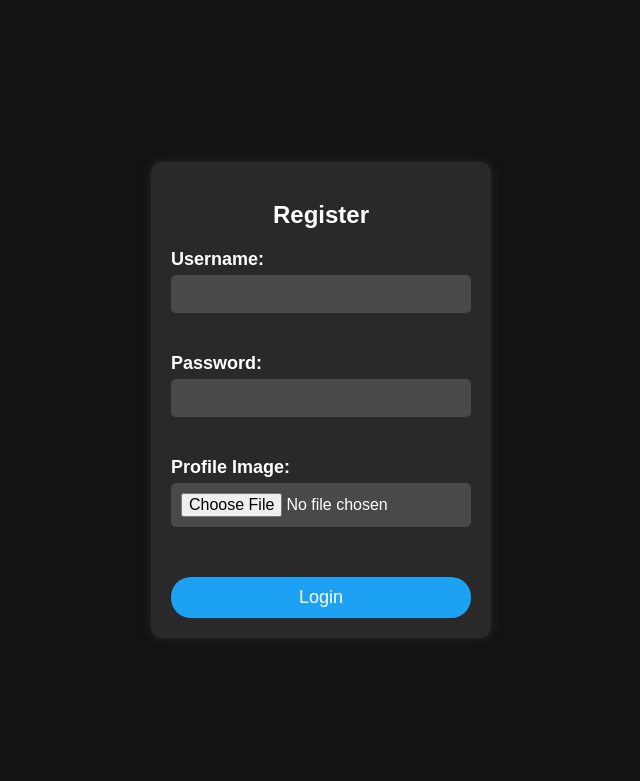
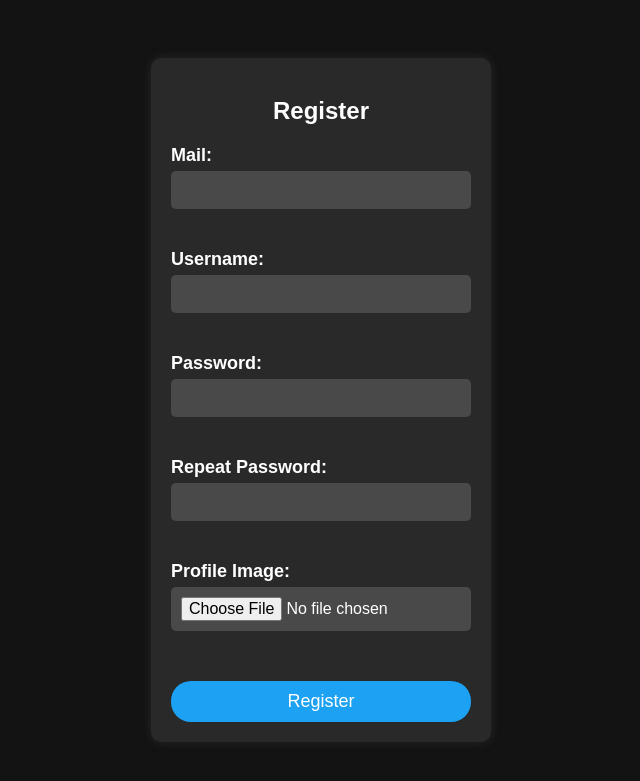
Before and after one commit to Rungrukuk/Personal_Blog_3rd_Django_App, a Django app: page /register in a window 1280 px wide. Shown: the top 781 px of the page, without its empty margins (319-959 px from the left). Run offline with Django 4.2, Linux system fonts and the light colour scheme.

Commit message:
Register page modified

```diff
--- a/BlogApp/static/BlogApp/javascript/login.js
+++ /dev/null
@@ -1,6 +0,0 @@
-if(document.getElementById('register-container')){
-    document.getElementById('register-container').style.height = '450px';
-}
-if(document.getElementById('login-container')){
-    document.getElementById('login-container').style.height = '350px';
-}
--- a/BlogApp/templates/BlogApp/login.html
+++ b/BlogApp/templates/BlogApp/login.html
@@ -2,14 +2,15 @@
 {% load static %}
 
 {% block head %}
-    <script src="{% static 'BlogApp/javascript/login.js' %}"></script>
     <link rel="stylesheet" href="{% static 'BlogApp/login-style.css' %}">
 {% endblock head %}
 
 {% block content %}
+
     <div class="login-container" id="login-container">
         <h2>Login</h2>
         <form action="#" method="POST">
+        {% csrf_token %}
             <label for="username">Username:</label>
             <input type="text" id="username" name="username" required>
             <label for="password">Password:</label>
--- a/BlogApp/templates/BlogApp/register.html
+++ b/BlogApp/templates/BlogApp/register.html
@@ -2,21 +2,26 @@
 {% load static %}
 
 {% block head %}
-    <script src="{% static 'BlogApp/javascript/login.js' %}"></script>
     <link rel="stylesheet" href="{% static 'BlogApp/login-style.css' %}">
 {% endblock head %}
 
 {% block content %}
+
     <div class="login-container" id="register-container">
         <h2>Register</h2>
         <form action="#" method="POST" enctype="multipart/form-data">
+        {% csrf_token %}
+            <label for="username">Mail:</label>
+            <input type="mail" id="mail" name="mail" required>
             <label for="username">Username:</label>
             <input type="text" id="username" name="username" required>
             <label for="password">Password:</label>
             <input type="password" id="password" name="password" required>
+            <label for="re-password">Repeat Password:</label>
+            <input type="password" id="re-password" name="re-password" required>
             <label for="password">Profile Image:</label>
             <input type="file" id="image" name="image" required>
-            <button type="submit" class="login-button">Login</button>
+            <button type="submit" class="login-button">Register</button>
         </form>
     </div>
 {% endblock content %}
```
